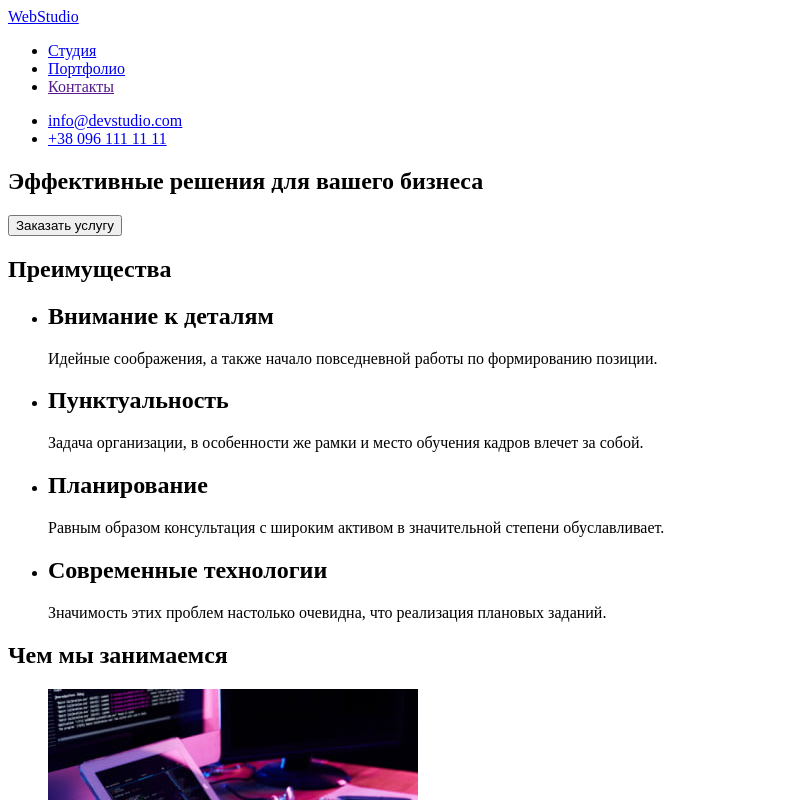
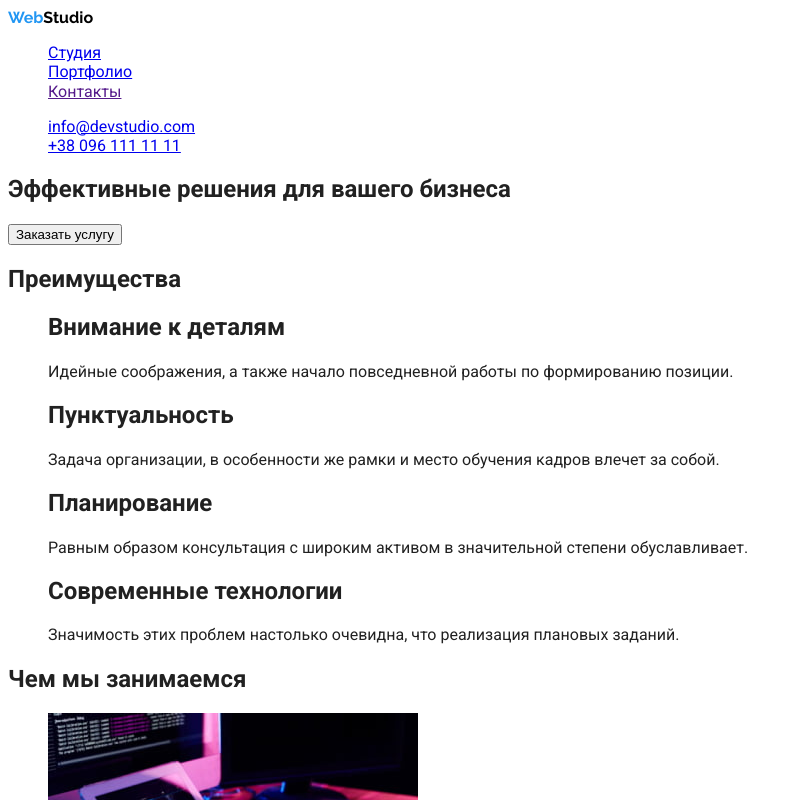
Before and after one commit to pavel22shev/goit-markup-hw-02, a plain HTML site: page index.html in a window 1280 px wide. Shown: the top 800 px of the page, without its empty margins (0-802 px from the left). Drawn offline with Linux system fonts and the light colour scheme.

Commit message:
body style

```diff
--- a/css/styles.css
+++ b/css/styles.css
@@ -0,0 +1,28 @@
+:root {
+    --primary-text-color: #212121;
+    --title-text-color: #757575;
+    --accent-color: #2196F3;
+    --primary-white-color: #ffffff;
+  }
+
+body {
+    font-family: 'Roboto', sans-serif;
+    background-color: var(--primary-white-color);
+    color: var(--primary-text-color);
+
+    line-height: 1.2;
+}
+
+.list {
+    list-style: none;
+}
+
+.link-logo {
+    font-family: 'Raleway', sans-serif;
+    color: #000000;
+    text-decoration: none;
+}
+
+.link-logo-color {
+    color: var(--accent-color);
+}
--- a/index.html
+++ b/index.html
@@ -4,20 +4,23 @@
     <meta charset="UTF-8">
     <meta http-equiv="X-UA-Compatible" content="IE=edge">
     <meta name="viewport" content="width=device-width, initial-scale=1.0">
+    <link rel="preconnect" href="https://fonts.googleapis.com">
+    <link rel="preconnect" href="https://fonts.gstatic.com" crossorigin>
+    <link href="https://fonts.googleapis.com/css2?family=Raleway:wght@700&family=Roboto:wght@400;500;700;900&display=swap" rel="stylesheet">
     <link rel="stylesheet" href="./css/styles.css">
-    <title>Document</title>
+    <title>WebStudio</title>
 </head>
 <body>
 <header>
-        <a href="./index.html">WebStudio</a>
+        <a href="./index.html" class="link-logo"><span class="link-logo-color">Web</span>Studio</a>
     <nav>
-        <ul>
-        <li><a href="./index.html">Студия</a></li>
-        <li><a href="./portfolio.html">Портфолио</a></li>
-        <li><a href="">Контакты</a></li>
+        <ul class="nav-list list">
+        <li><a href="./index.html" class="">Студия</a></li>
+        <li><a href="./portfolio.html" class="">Портфолио</a></li>
+        <li><a href="" class="">Контакты</a></li>
         </ul>
     </nav>
-        <ul>
+        <ul class="nav-contacts list">
             <li>
                 <a href="mail:info@devstudio.com">info@devstudio.com</a>
             </li>
@@ -35,7 +38,7 @@
     <!-- Преимущества -->
     <section>
         <h2>Преимущества</h2>
-        <ul>
+        <ul class="list">
             <li>
                 <h2>Внимание к деталям</h2>
                 <p>Идейные соображения, а также начало повседневной работы по формированию позиции.</p>
@@ -57,7 +60,7 @@
     <!-- Чем мы занимаемся -->
     <section>
         <h2>Чем мы занимаемся</h2>
-        <ul>
+        <ul class="list">
             <li>
                 <img src="./images/studio/photo1.jpg" alt="Клава+планшет" width="370" />
             </li>
@@ -72,7 +75,7 @@
     <!-- Наша команда -->
     <section>
         <h2>Наша команда</h2>
-        <ul>
+        <ul class="list">
             <li>
                 <img src="./images/studio/igor.jpg" alt="Игорь Демьяненко" width="270" />
                 <h3>Игорь Демьяненко</h3>
@@ -97,9 +100,9 @@
     </section>
 </main>
 <footer>
-    <a href="/">WebStudio</a>
+    <a href="./index.html" class="link-logo"><span class="link-logo-color">Web</span>Studio</a>
     <address>
-        <ul>
+        <ul class="list">
         <li><a href="https://goo.gl/maps/fyhnr9jKTHNJ7W2t6" target="_blank" rel="noopener noreferrer">г. Киев, пр-т Леси Украинки, 26</a></li>
         <li><a href="mail:info@devstudio.com">info@devstudio.com</a></li>
         <li><a href="tel:+380961111111">+38 096 111 11 11</a></li>
```
Also changed, not shown: portfolio.html (+6 -6 lines).
